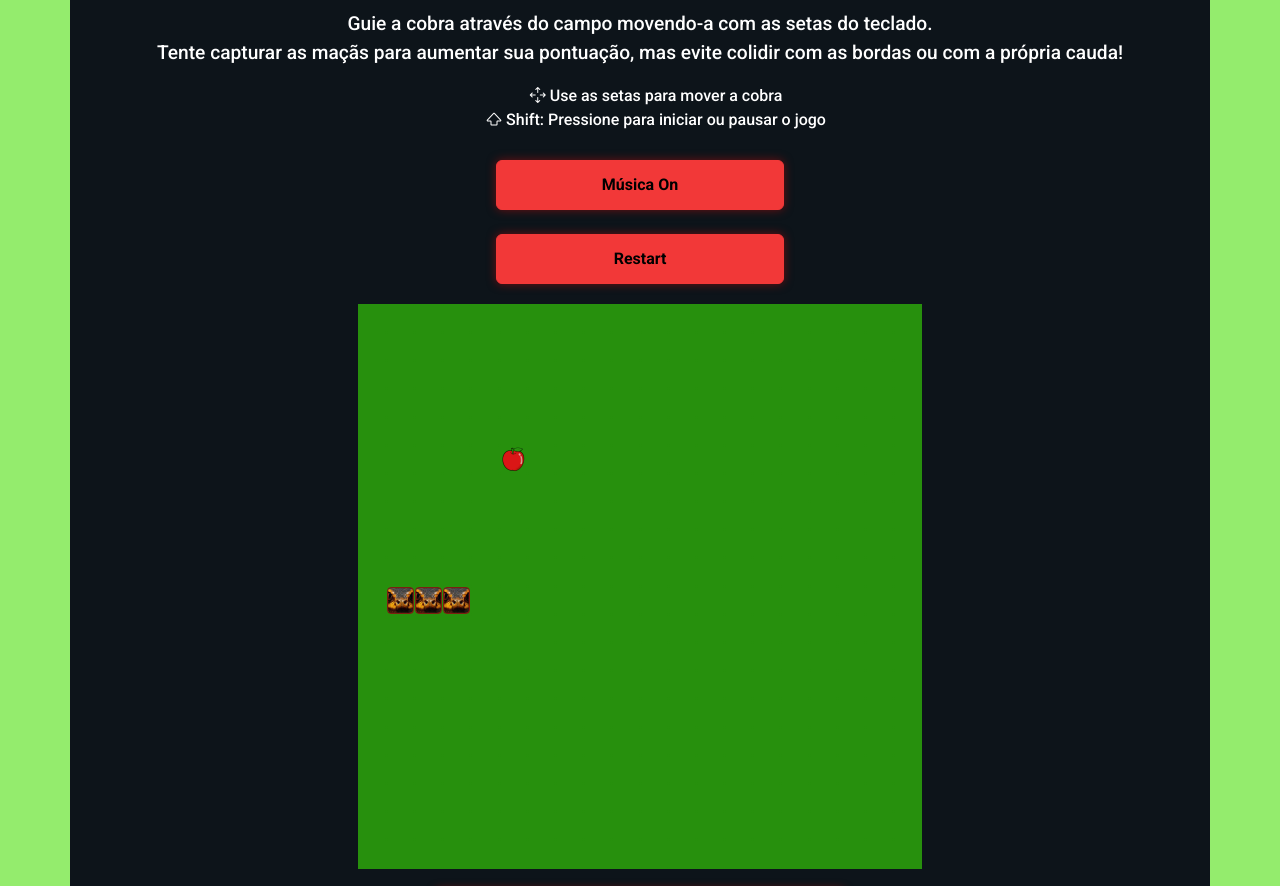
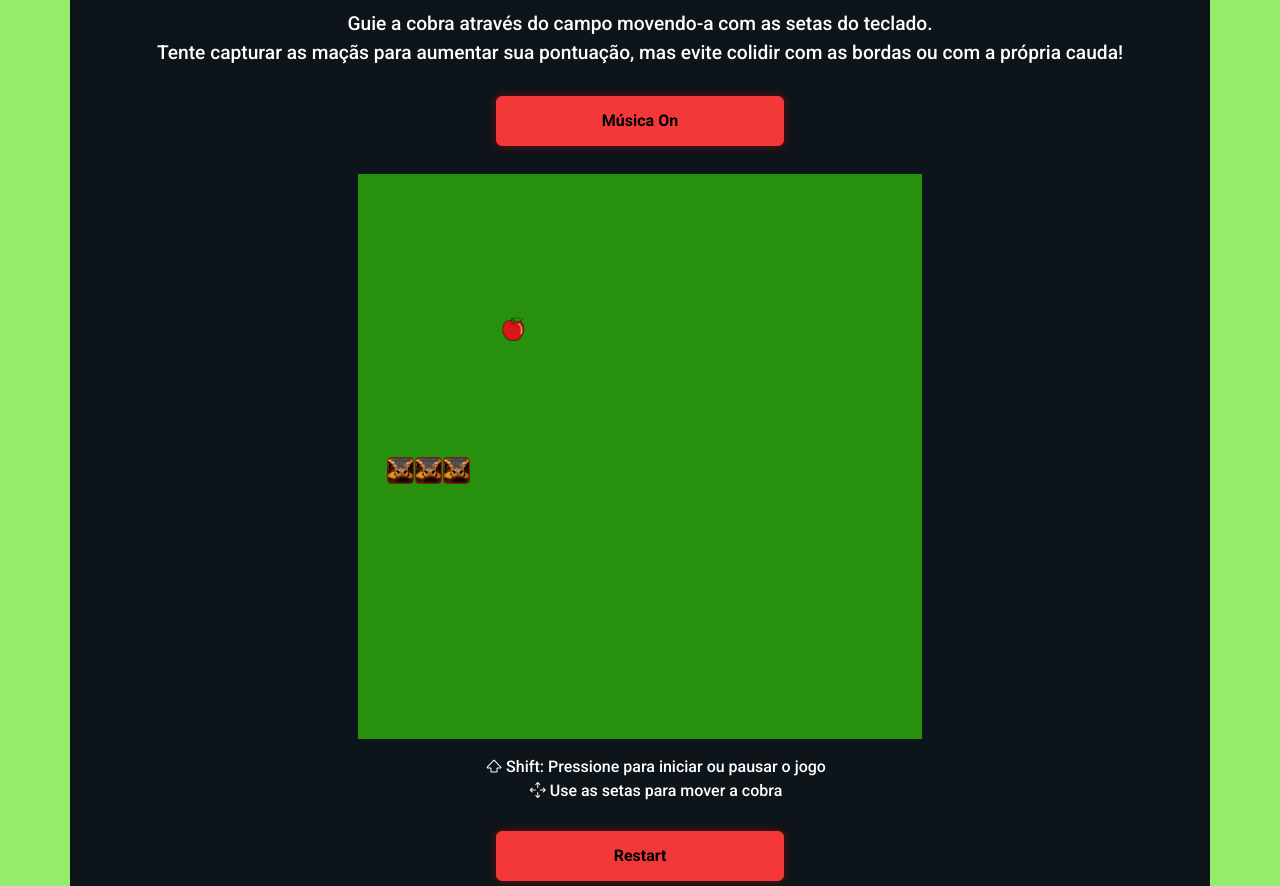
Before and after one commit to Biasiolo/new-snake-game, a website built with Parcel: page src/index.html in a window 1280 px wide. Shown: the part 587-1473 px from the top of the page. Built offline with nearby package versions, Linux system fonts and the light colour scheme; a web font is replaced by a local one.

Commit message:
ajuste paginas

```diff
--- a/src/index.html
+++ b/src/index.html
@@ -130,10 +130,7 @@
             <p>Guie a cobra através do campo movendo-a com as setas do teclado.<br>
                 Tente capturar as maçãs para aumentar sua pontuação, mas evite colidir com as bordas ou com a
                 própria cauda!</p>
-            <ul>
-                <li><i class="bi bi-arrows-move"></i> Use as setas para mover a cobra</li>
-                <li><i class="bi bi-shift"></i> Shift: Pressione para iniciar ou pausar o jogo</li>
-            </ul>
+
             <!-- Botões de controle de som -->
             <div class="audio-controls text-center mt-3">
                 <button id="soundOff" class="btn btn-dark"></button>
@@ -147,7 +144,7 @@
         <div id="inicio">
 
         </div>
-        <button id="restart-button" class="btn btn-dark mt-1">Restart</button>
+
 
         <div id="grid-container" class="mt-2">
             <div id="game-over" class="hidden">
@@ -156,6 +153,13 @@
                 <div id="game-over-hscore"></div>
             </div>
         </div>
+        <div class="instrucoes text-center">
+            <ul>
+                <li><i class="bi bi-shift"></i> Shift: Pressione para iniciar ou pausar o jogo</li>
+                <li><i class="bi bi-arrows-move"></i> Use as setas para mover a cobra</li>
+            </ul>
+        </div>
+        <button id="restart-button" class="btn btn-dark mt-1">Restart</button>
 
         <div class="placar mt-1">
             <div id="score-container">Score: <span id="score">0</span></div>
```
